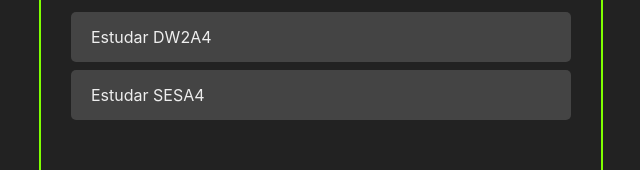
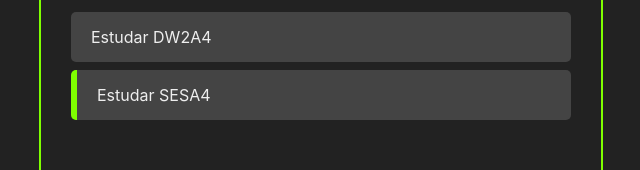
Before and after one commit to Leonardo168/2023.1.DW2A4, a React (Create React App) app: page / in a window 1280 px wide. Shown: the part 120-290 px from the top of the page, without its empty margins (319-959 px from the left). Built offline with nearby package versions, Linux system fonts and the light colour scheme.

Commit message:
Conclusão de tarefas

```diff
--- a/src/App.jsx
+++ b/src/App.jsx
@@ -19,6 +19,16 @@
     },
   ]);
 
+  const handleTaskClick = (taskID) => {
+    const newTasks = tasks.map((task) => {
+      if (task.id == taskID) return {... task, completed: !task.completed};
+
+      return task;
+    });
+
+    setTasks(newTasks);
+  };
+
   const handleTaskAddition = (taskTitle) => {
     const newTasks = [... tasks, {
         title: taskTitle,
@@ -34,7 +44,7 @@
     <>
       <div className="container">
         <AddTask handleTaskAddition={handleTaskAddition} />
-        <Tasks tasks={tasks} />
+        <Tasks tasks={tasks} handleTaskClick={handleTaskClick} />
       </div>
     </>
   );
--- a/src/components/Task.css
+++ b/src/components/Task.css
@@ -8,3 +8,7 @@
     color: #eee;
     align-items: center;
 }
+
+.task-title{
+    cursor: pointer;
+}
--- a/src/components/Task.jsx
+++ b/src/components/Task.jsx
@@ -2,10 +2,17 @@
 
 import "./Task.css";
 
-const Task = ({task}) => {
-    return <div className='task-container'>
-        {task.title}
-    </div>;
+const Task = ({task, handleTaskClick}) => {
+    return (
+        <div
+            className='task-container'
+            style={task.completed ? {borderLeft: '6px solid chartreuse'} : {}}
+        >
+            <div className='task-title' onClick={() => handleTaskClick(task.id)}>
+                {task.title}
+            </div>
+        </div>
+    );
 };
 
 export default Task;
--- a/src/components/Tasks.jsx
+++ b/src/components/Tasks.jsx
@@ -1,11 +1,11 @@
 import React from "react";
 import Task from "./Task";
 
-const Tasks = ({ tasks }) => {
+const Tasks = ({ tasks, handleTaskClick }) => {
     return (
         <>
             {tasks.map((task) =>(
-                <Task task={task} />
+                <Task task={task} handleTaskClick={handleTaskClick} />
             ))}
         </>
     )
```
